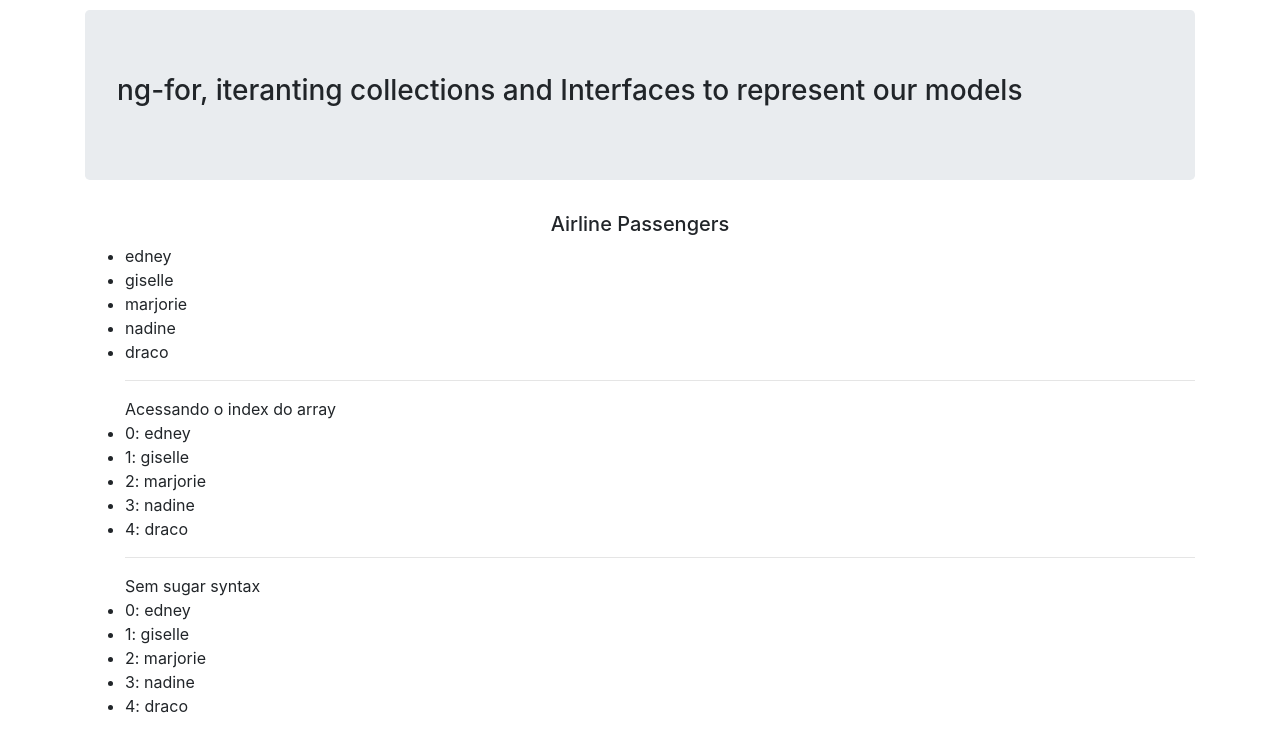
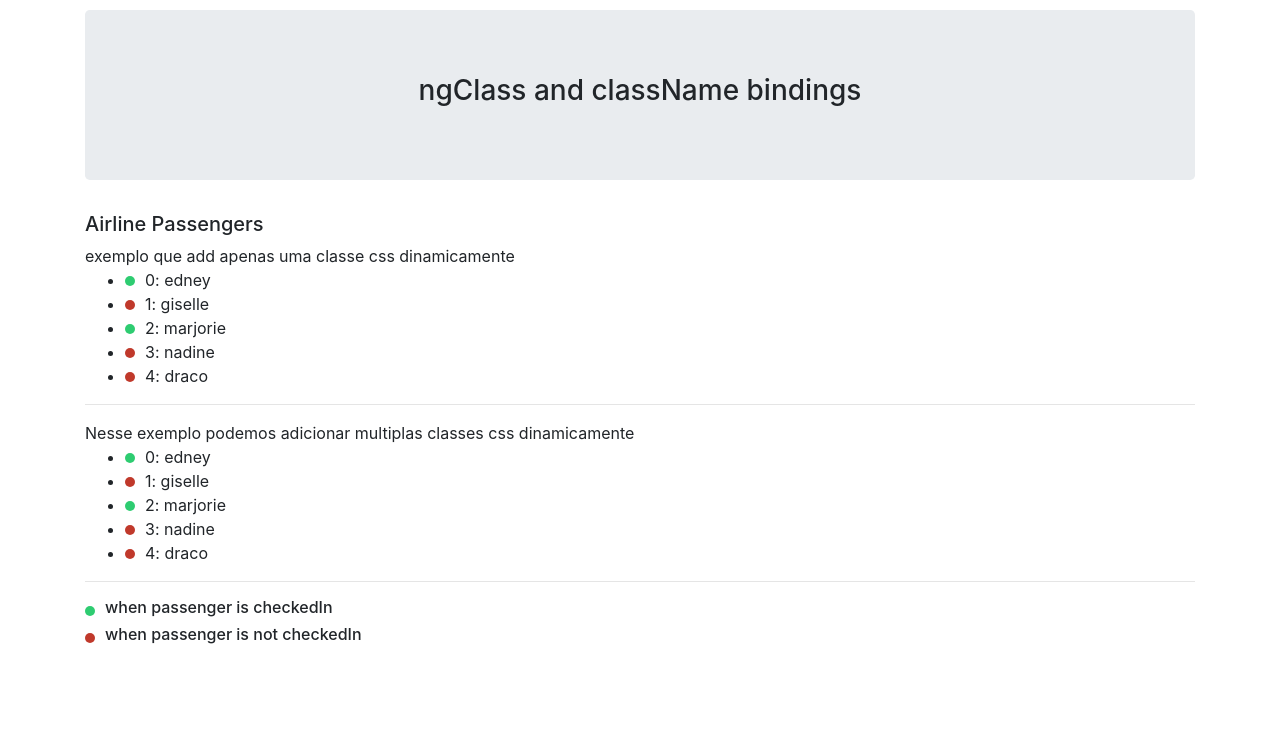
Before and after one commit to edneyRoldao/angular-todd-course, an Angular app: page / in a window 1280 px wide. Shown: the top 750 px of the page. Built offline with nearby package versions, Linux system fonts and the light colour scheme.

Commit message:
add samples

```diff
--- a/src/app/app.component.css
+++ b/src/app/app.component.css
@@ -0,0 +1,13 @@
+.status {
+  width: 10px;
+  height: 10px;
+  background: #c0392b;
+  display: block;
+  margin: 8px 10px 0 0;
+  float: left;
+  border-radius: 50%;
+}
+
+.status.checked-in {
+  background: #2ecc71;
+}
--- a/src/app/app.component.ts
+++ b/src/app/app.component.ts
@@ -9,36 +9,44 @@ import {Passenger} from './passenger.interface';
     <div class="container" style="margin-top: 10px; margin-bottom: 30px">
       <div class="jumbotron">
 
-        <h3>ng-for, iteranting collections and Interfaces to represent our models</h3>
+        <h3 style="text-align: center">ngClass and className bindings</h3>
 
       </div>
     </div>
 
     <div class="container">
-      <h5 style="text-align: center">Airline Passengers</h5>
+      <h5>Airline Passengers</h5>
+
+      exemplo que add apenas uma classe css dinamicamente
       <ul>
-
-        <li *ngFor="let passenger of passengers">
-          {{ passenger.fullName }}
-        </li>
-
-        <hr>
-
-        Acessando o index do array
         <li *ngFor="let passenger of passengers; let i = index;">
+          <span class="status" [class.checked-in]="passenger.checkedIn"></span>
           {{ i }}: {{ passenger.fullName }}
         </li>
+      </ul>
 
-        <hr>
+      <hr>
 
-        Sem sugar syntax
-        <ng-template ngFor let-passenger let-i="index" [ngForOf]="passengers">
-          <li>
-            {{ i }}: {{ passenger.fullName }}
-          </li>
-        </ng-template>
+      Nesse exemplo podemos adicionar multiplas classes css dinamicamente
+      <ul>
+        <li *ngFor="let passenger of passengers; let i = index;">
 
+          <span [ngClass]="{
+            'status': true,
+            'checked-in': passenger.checkedIn
+          }"></span>
+
+          {{ i }}: {{ passenger.fullName }}
+
+        </li>
       </ul>
+
+
+
+      <hr>
+      <h6> when passenger is checkedIn <span class="status checked-in"></span></h6>
+      <h6> when passenger is not checkedIn <span class="status"></span></h6>
+
     </div>
 
   `
```
Also changed, not shown: 1 other file (tests, documents, lock files or other folders).
